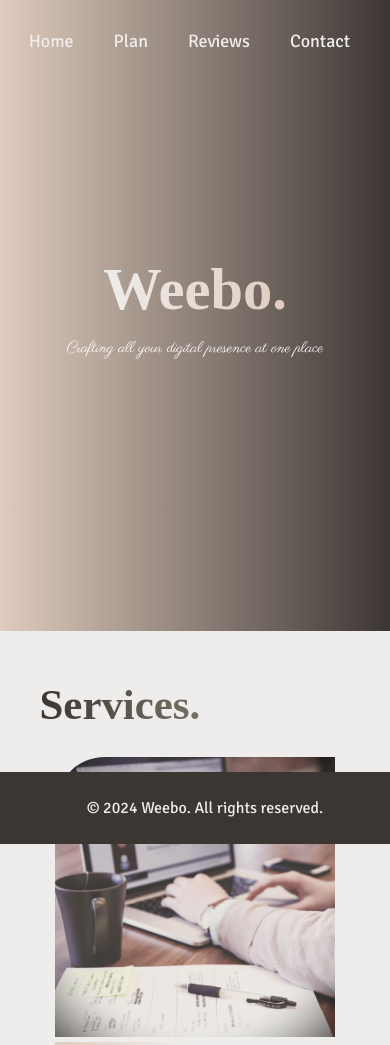
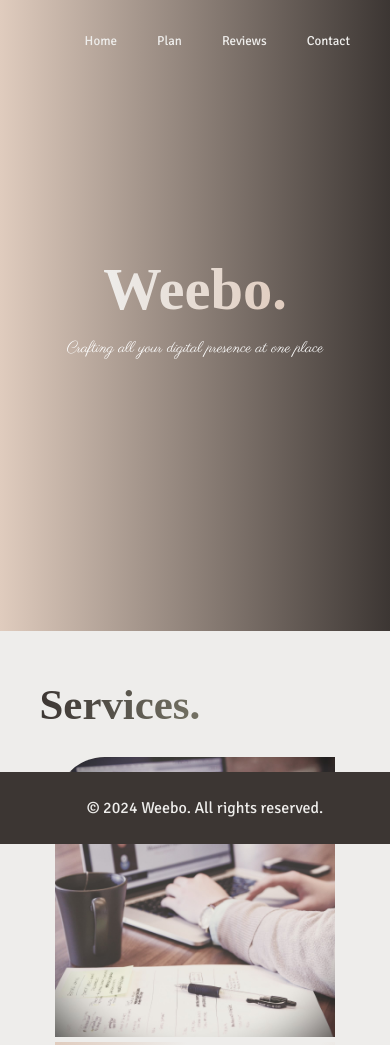
Before and after one commit to premagarwals/weebo, a plain HTML site: page index.html in a window 390 px wide. Shown: the top 1045 px of the page. Drawn offline with Linux system fonts and the light colour scheme; a script that the page names is missing; a web font is replaced by a local one.

Commit message:
Add files via upload

```diff
--- a/style/style.css
+++ b/style/style.css
@@ -141,6 +141,9 @@ main {
     }
 }
 @media (max-width: 992px) {
+    .navbar a{
+        font-size: 15px;
+    }
     header p{
         font-size: 3.5vw;
     }
@@ -164,6 +167,9 @@ main {
     }
 }
 @media (max-width: 480px) {
+   .navbar a{
+        font-size: 13px;
+    }
     header p{
         font-size: 4vw;
     }
@@ -222,6 +228,9 @@ main {
         margin-bottom: 20px;
         padding: 20px;
         border-radius: 5px;
+    }
+    .pricing-table{
+        display: none;
     }
 }
 
```
